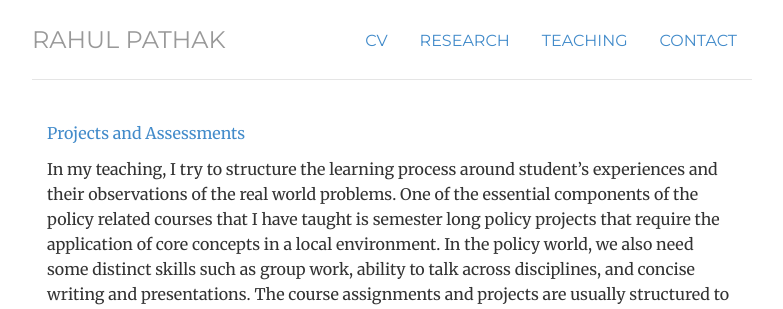
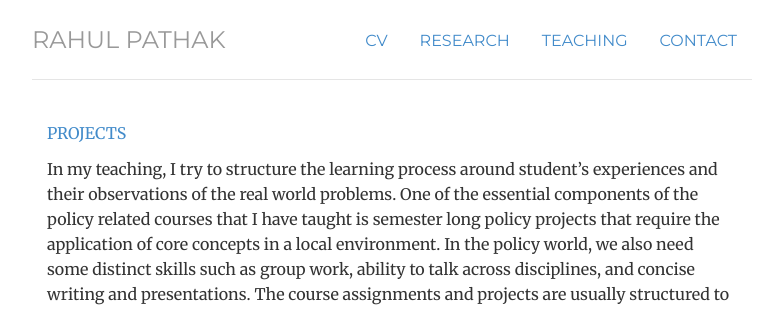
Before and after one commit to pathak-rahul/pathak-rahul.github.io, a Jekyll site: the page built from assignments/index.html, in a window 1280 px wide. Shown: the top 309 px of the page, without its empty margins (248-1031 px from the left). Built offline with Jekyll 4.4.1, drawn with Linux system fonts in a browser that asks for light colours.

Commit message:
Update index.html

```diff
--- a/assignments/index.html
+++ b/assignments/index.html
@@ -9,7 +9,7 @@ title: assignment
 	</div>
 	<div itemscope itemtype="http://data-vocabulary.org/Person" class="col-sm-12">
 
-<p class="text-primary">Projects and Assessments</p>
+<p class="text-primary">PROJECTS</p>
 	</div>
 	<div itemscope itemtype="http://data-vocabulary.org/Person" class="col-sm-12">
 
```
